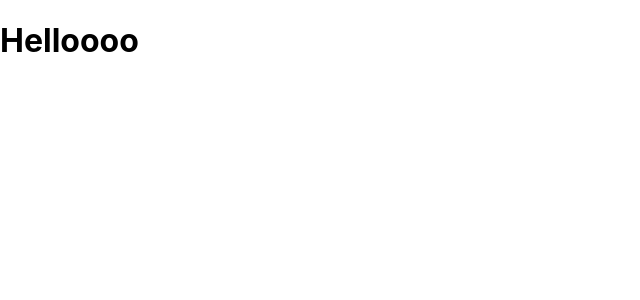
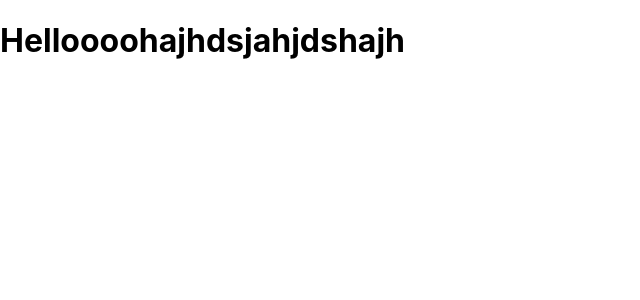
Before and after one commit to ana12dsouza/hasslast, a React (Create React App) app: page / in a window 1280 px wide. Shown: the top 300 px of the page, without its empty margins (0-640 px from the left). Built offline with nearby package versions, Linux system fonts and the light colour scheme.

Commit message:
commit message

```diff
--- a/src/App.js
+++ b/src/App.js
@@ -4,7 +4,7 @@ import './App.css';
 function App() {
   return (
     <>
-      <h1>Helloooo</h1>
+      <h1>Helloooohajhdsjahjdshajh</h1>
     </>
   );
 }
```
